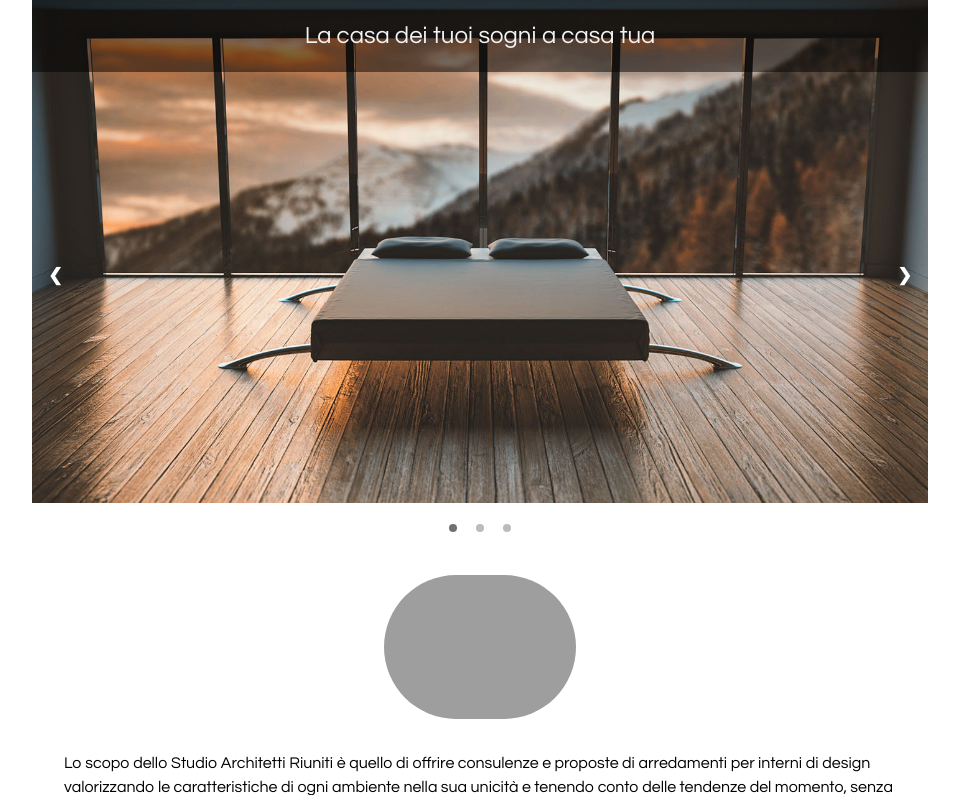
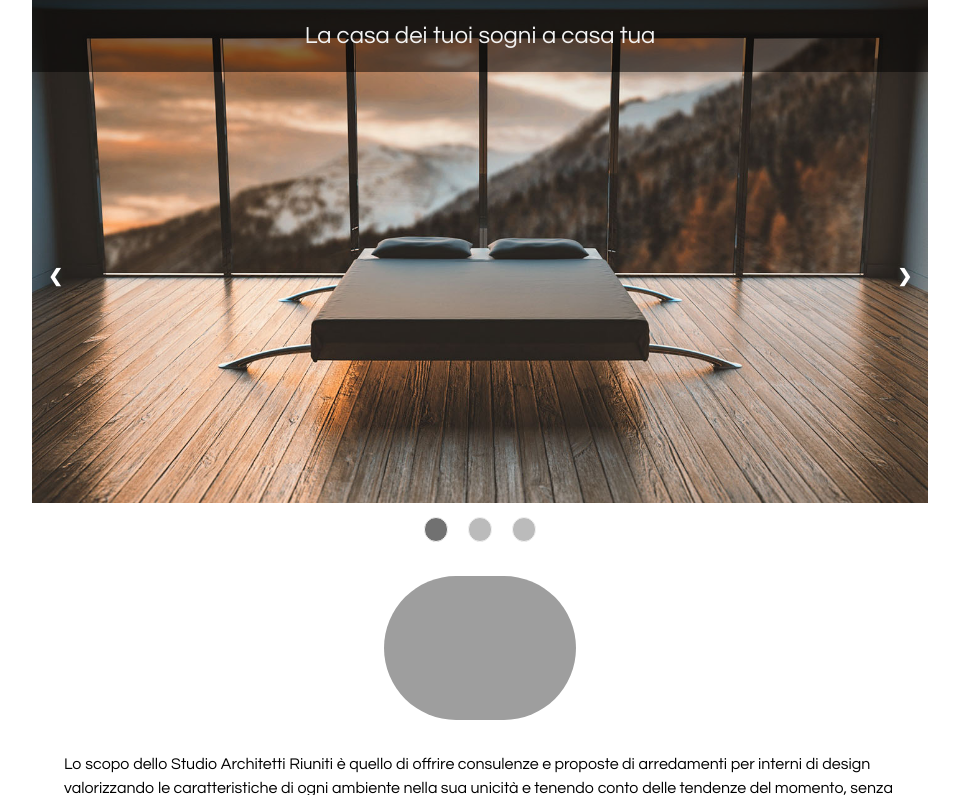
Before and after one commit to mirkofranco/ProgettoTecWeb, a PHP site: the page made by index.php in a window 1280 px wide. Shown: the part 192-987 px from the top of the page, without its empty margins (160-1119 px from the left). Run offline with PHP 8.4, Linux system fonts and the light colour scheme; grey boxes are pictures that could not be loaded.

Commit message:
pulsanti più grandi ma più semantici!

```diff
--- a/static/index.html
+++ b/static/index.html
@@ -24,9 +24,9 @@
     <a class="next" onclick="plusSlides(1)">&#10095;</a> <!-- freccia a destra: ❯ -->
 
     <div class="dot-container">
-      <span class="dot" onclick="currentSlide(1)"></span>
-      <span class="dot" onclick="currentSlide(2)"></span>
-      <span class="dot" onclick="currentSlide(3)"></span>
+      <input type="button" class="dot" onclick="currentSlide(0)" title="mostra la prima slide"/>
+      <input type="button" class="dot" onclick="currentSlide(1)" title="mostra la seconda slide"/>
+      <input type="button" class="dot" onclick="currentSlide(2)" title="mostra la terza slide"/>
     </div>
   </div>
 
--- a/style/style.css
+++ b/style/style.css
@@ -302,8 +302,7 @@ label[for="sidebar-toggle"] {
 }
 
 .dot-container {
-  margin-top: 10px;
-  margin-bottom: 10px;
+  margin: .7rem 0;
 
   text-align: center;
 }
@@ -311,10 +310,10 @@ label[for="sidebar-toggle"] {
 /*Indicatori a fondo slideshow*/
 .dot {
   display: inline-block;
-  height: 8px;
-  width: 8px;
+  height: 1rem;
+  width: 1rem;
   border-radius: 50%;
-  margin: 8px;
+  margin: 0 .5rem;
   transition: background-color 0.6s ease;
 
   background-color: #bbb;
```
